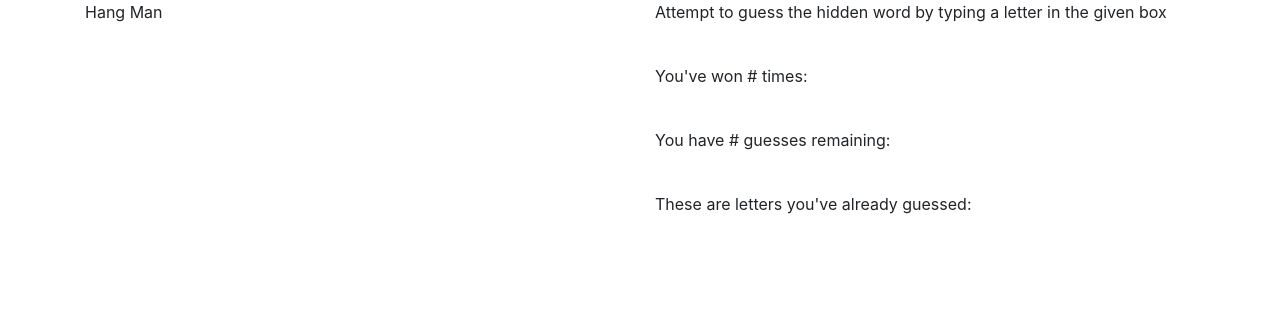
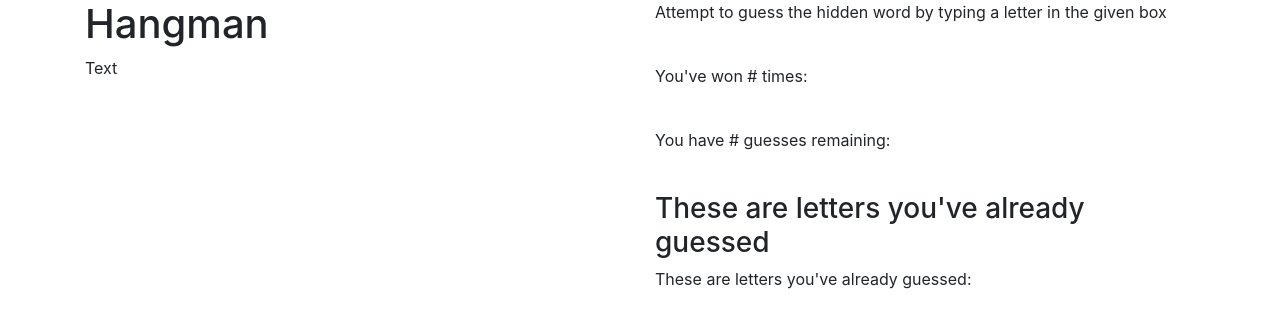
Before and after one commit to PReijerkerk/Word-Guess-Game, a plain HTML site: page index.html in a window 1280 px wide. Drawn offline with nearby package versions, Linux system fonts and the light colour scheme.

Commit message:
added id guesses and wordPlaceholder for html to contain the text generated through the js

```diff
--- a/index.html
+++ b/index.html
@@ -7,15 +7,14 @@
     <meta name="viewport" content="width=device-width, initial-scale=1">
     <link rel="stylesheet" href="https://stackpath.bootstrapcdn.com/bootstrap/4.1.3/css/bootstrap.min.css" integrity="sha384-MCw98/SFnGE8fJT3GXwEOngsV7Zt27NXFoaoApmYm81iuXoPkFOJwJ8ERdknLPMO" crossorigin="anonymous">
     <link rel="stylesheet" type="text/css" media="screen" href="assets/css/style.css"/>
-    <script src="https://stackpath.bootstrapcdn.com/bootstrap/4.1.3/js/bootstrap.min.js" integrity="sha384-ChfqqxuZUCnJSK3+MXmPNIyE6ZbWh2IMqE241rYiqJxyMiZ6OW/JmZQ5stwEULTy" crossorigin="anonymous"></script>
-    <script src="assets/javascript/game.js"></script>
 </head>
 
 <body>
     <div class="container">
         <div class="row">
             <div class="col-md-6">
-                Hang Man
+                <h1>Hangman</h1>
+                <p id="wordPlaceholder">Text</p>
             </div>
             <div class="col-md-6">
                 <p class="instructions">Attempt to guess the hidden word by typing a letter in the given box</p>
@@ -24,11 +23,13 @@
                 <br>
                 <p class="guessesRemaining">You have # guesses remaining:</p>
                 <br>
-                <p class="guesses">These are letters you've already guessed:</p>
+                <h3>These are letters you've already guessed</h3>
+                <p id="guesses">These are letters you've already guessed:</p>
             </div>
         </div>
     </div>
-
+   <!--Linking Javascript for custom .js-->
+    <script src="assets/javascript/game.js"></script>
 
 </body>
 
```
